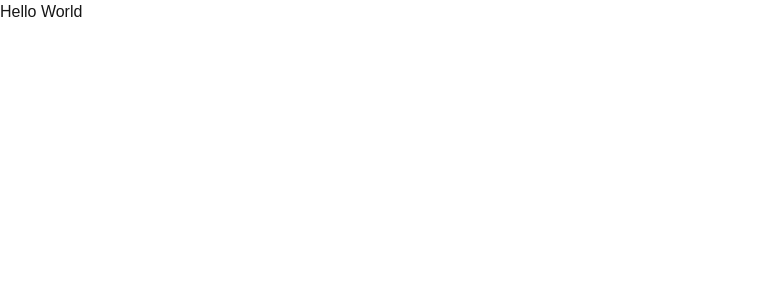
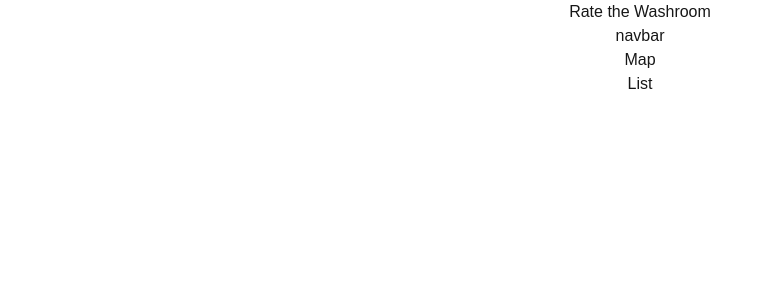
Before and after one commit to gregoryliu05/rate-the-washroom, a Next.js app in the folder apps/web/: page / in a window 1280 px wide. Shown: the top 300 px of the page, without its empty margins (0-772 px from the left). Built offline with nearby package versions, Linux system fonts and the light colour scheme.

Commit message:
base html layout

```diff
--- a/apps/web/src/app/page.tsx
+++ b/apps/web/src/app/page.tsx
@@ -1,5 +1,16 @@
-import Image from "next/image";
+'use client';
+
+import { useEffect } from 'react';
 
 export default function Home() {
-  return <div>Hello World</div>;
+  return (
+    <>
+      <div id="title" className="w-full h-full flex justify-center items-center">
+        <h1>Rate the Washroom</h1>
+      </div>
+      <div id='navbar' className="w-full h-full flex justify-center items-center">navbar</div>
+      <div id="map" className="w-full h-full flex justify-center items-center">Map</div>
+      <div id="list" className="w-full h-full flex justify-center items-center">List</div>
+    </>
+  );
 }
```
Also changed, not shown: apps/web/package.json (+7 -6 lines), 1 other file (tests, documents, lock files or other folders).
